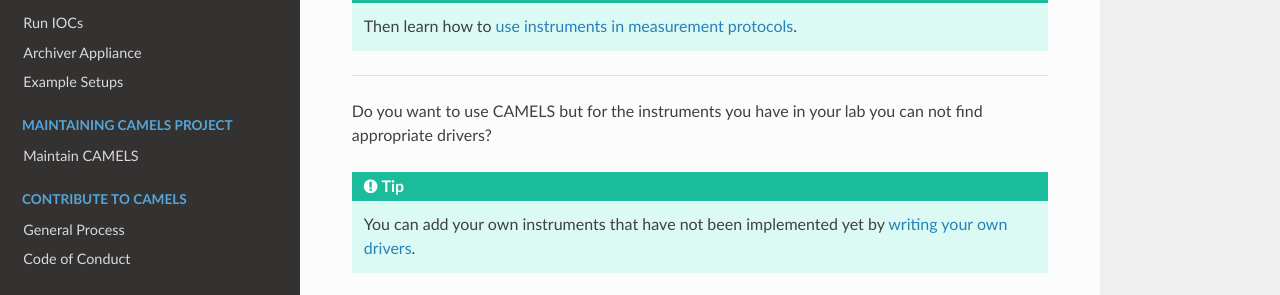
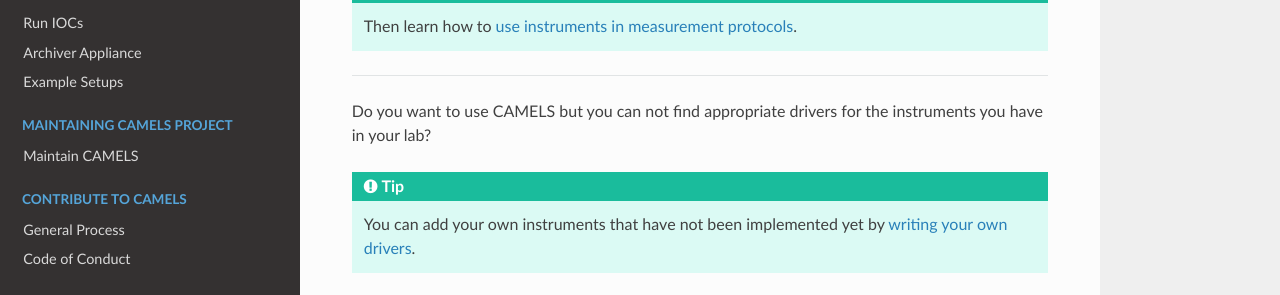
Before and after one commit to FAU-LAP/NOMAD-CAMELS, a Sphinx documentation site: the page built from docs/source/doc/tutorials/quick_start.md, in a window 1280 px wide and 900 px high. Shown: the part 383-678 px from the top of the window. Built offline with Sphinx 7.4.7 and the Read the Docs theme 2.0.0, drawn with Linux system fonts in a browser that asks for light colours; pages that are not in the unit, such as notebooks, are missing from menus.

Commit message:
changed sentence

````diff
--- a/docs/source/doc/tutorials/quick_start.md
+++ b/docs/source/doc/tutorials/quick_start.md
@@ -11,7 +11,7 @@
 
 ---
 
-Do you want to use CAMELS but for the instruments you have in your lab you can not find appropriate drivers?
+Do you want to use CAMELS but you can not find appropriate drivers for the instruments you have in your lab?
 
 ```{tip}
 You can add your own instruments that have not been implemented yet by [writing your own drivers](../programmers_guide/instrument_drivers.md).
````
